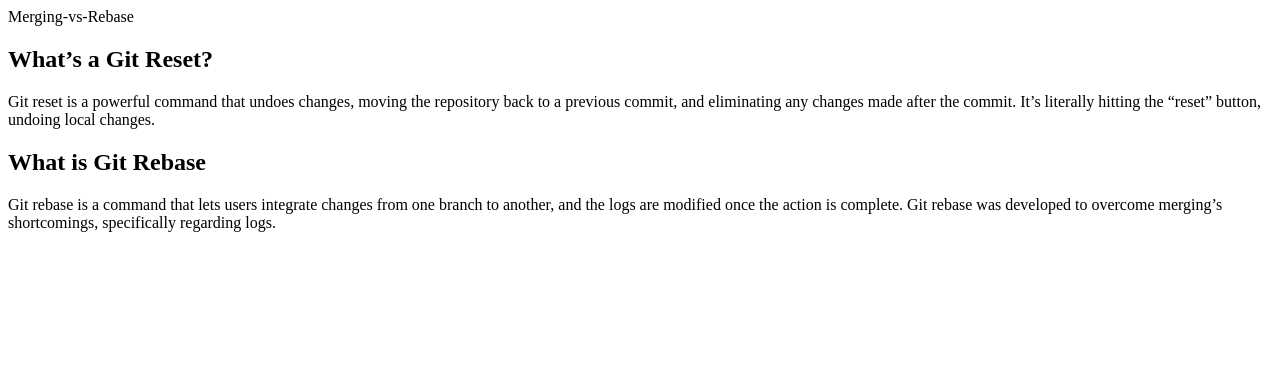
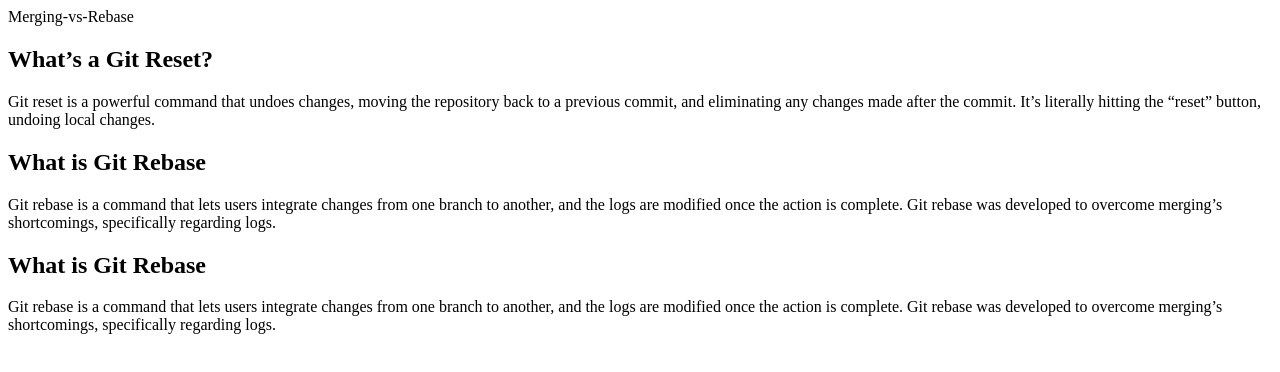
Before and after one commit to anjaliTandel20/Merging-vs-Rebase, an Angular app in the folder myApp/: page / in a window 1280 px wide. Shown: the top 372 px of the page. Built offline with nearby package versions, Linux system fonts and the light colour scheme.

Commit message:
Display git rebase title & content

```diff
--- a/myApp/src/app/app.component.html
+++ b/myApp/src/app/app.component.html
@@ -4,3 +4,6 @@
 <div>{{ gitResetContent }}</div>
 <h2>{{ gitMerge }}</h2>
 <div>{{ gitMergeContent }}</div>
+
+<h2>{{ gitRebase }}</h2>
+<div>{{ gitRebaseContent }}</div>
--- a/myApp/src/app/app.component.ts
+++ b/myApp/src/app/app.component.ts
@@ -12,6 +12,8 @@ export class AppComponent {
 
   public gitMerge: string = '';
   public gitMergeContent: string = '';
+  public gitRebase: string = '';
+  public gitRebaseContent: string = '';
 
   public ngOnInit(): void {
     this.initValues();
@@ -22,5 +24,7 @@ export class AppComponent {
     this.gitResetContent = 'Git reset is a powerful command that undoes changes, moving the repository back to a previous commit, and eliminating any changes made after the commit. It’s literally hitting the “reset” button, undoing local changes.'
     this.gitMerge = 'What is Git Rebase';
     this.gitMergeContent = 'Git rebase is a command that lets users integrate changes from one branch to another, and the logs are modified once the action is complete. Git rebase was developed to overcome merging’s shortcomings, specifically regarding logs.'
+    this.gitRebase = 'What is Git Rebase';
+    this.gitRebaseContent = 'Git rebase is a command that lets users integrate changes from one branch to another, and the logs are modified once the action is complete. Git rebase was developed to overcome merging’s shortcomings, specifically regarding logs.'
   }
 }
```
